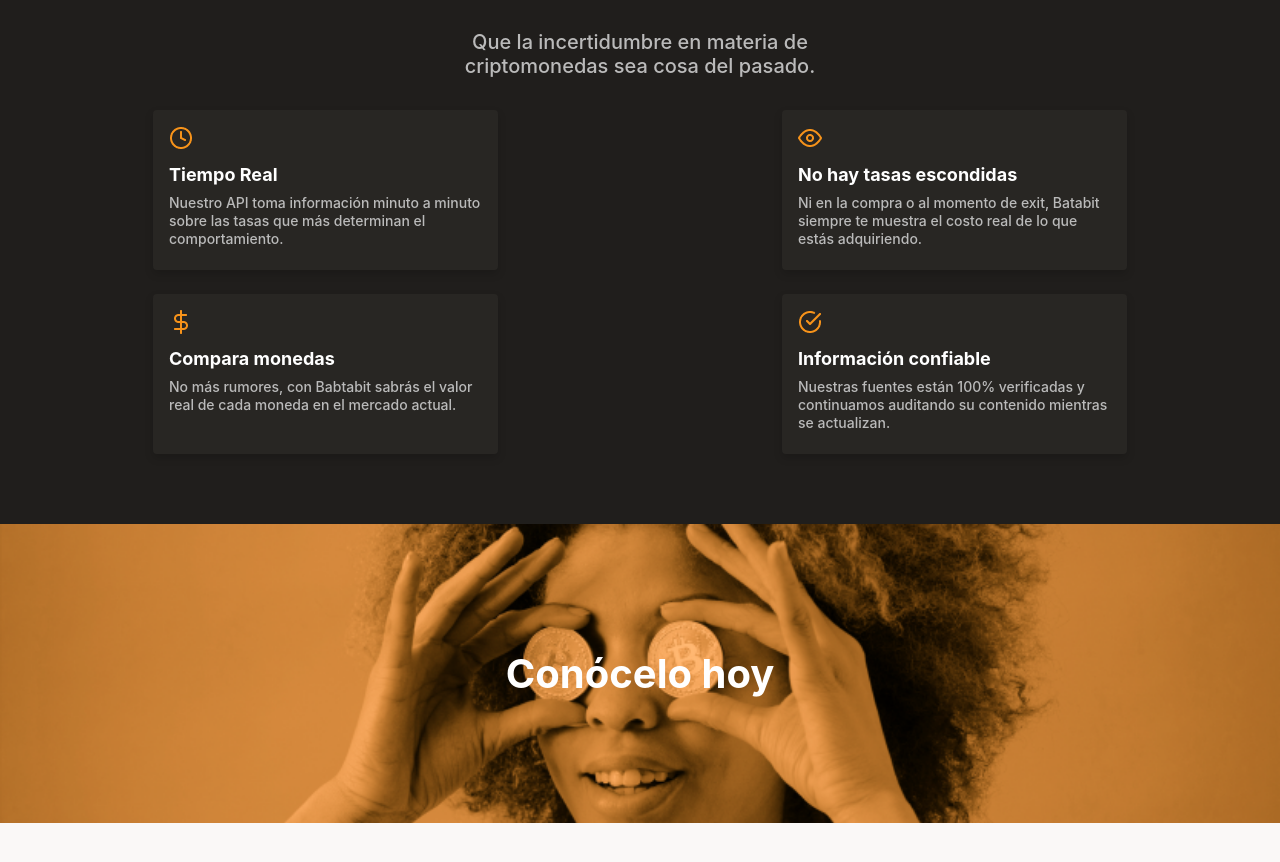
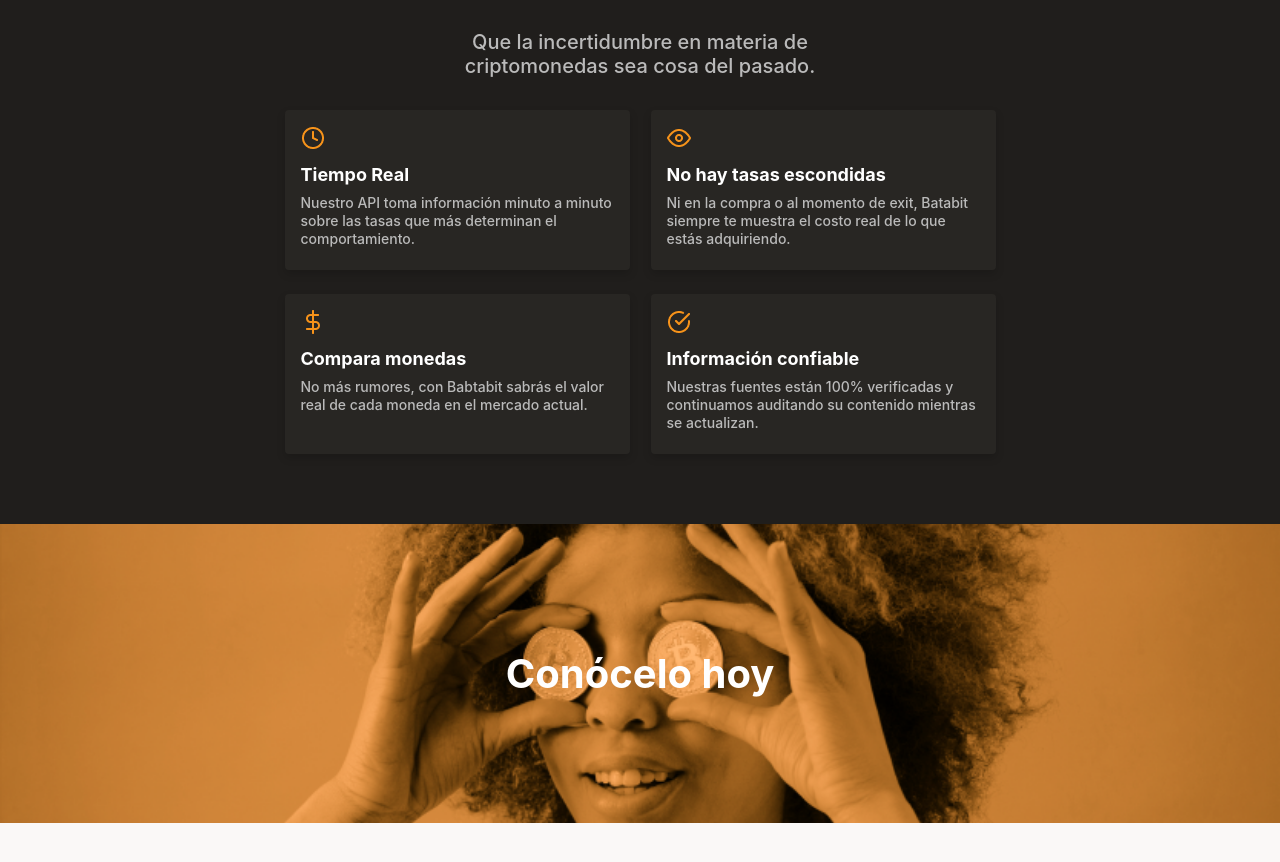
Before and after one commit to LAlejoSabogal/ReactFirstMobile, a React (Create React App) app: page / in a window 1280 px wide. Shown: the part 1294-2156 px from the top of the page. Built offline with nearby package versions, Linux system fonts and the light colour scheme.

Commit message:
:art: Adjust grid in BenefitsContent component

```diff
--- a/src/components/benefits/BenefitsContent.js
+++ b/src/components/benefits/BenefitsContent.js
@@ -32,9 +32,11 @@ const BenefitsContent = () => {
                 <h2 className="benefitContent__title">{TEXT.benefits.title}</h2>
                 <p className="benefitContent__subtittle">{TEXT.benefits.subtitle}</p>
             </div>
-            <Grid container spacing={1}>
-                {benefitCards}
-            </Grid>
+            <div className="benefitContent__gridContainer">
+                <Grid container spacing={1}>
+                    {benefitCards}
+                </Grid>
+            </div>
         </section>
     )
 }
--- a/src/components/benefits/BenefitsStyle.css
+++ b/src/components/benefits/BenefitsStyle.css
@@ -14,6 +14,10 @@
     margin: 2.4rem auto 3.2rem;
     font-weight: 500;
     color: var(--SecondaryColor);
+}
+.benefitContent__gridContainer{
+    max-width: 724px;
+    margin: auto;
 }
 .benefitContent__card{
     background-color: var(--TertiaryColor);
```
